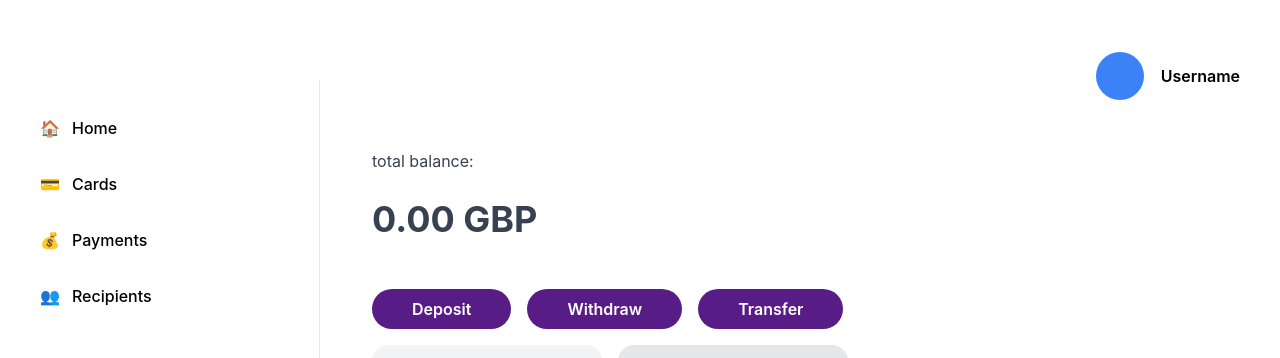
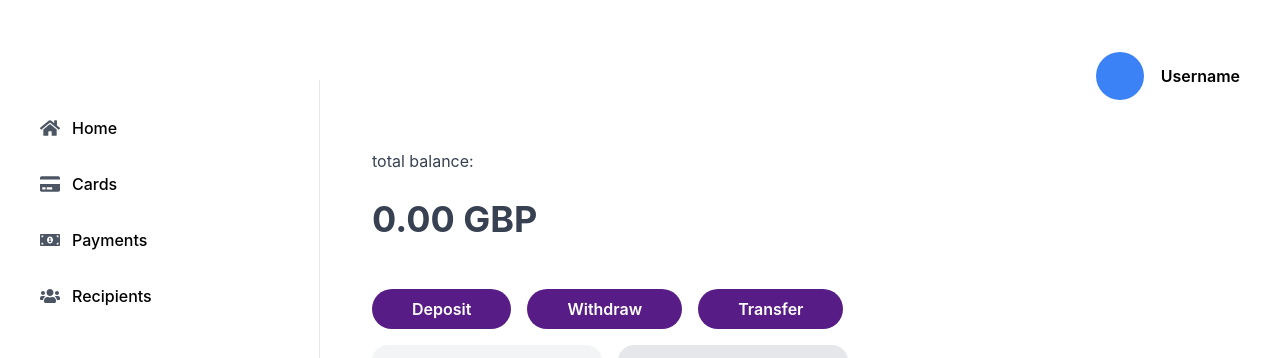
Before and after one commit to andrewisoko/splitter-frontend, a React (Create React App) app: page / in a window 1280 px wide. Shown: the top 358 px of the page. Built offline with nearby package versions, Linux system fonts and the light colour scheme.

Commit message:
Adding svgs from react-icons.

```diff
--- a/src/components/BurgerButton.tsx
+++ b/src/components/BurgerBtn.tsx
@@ -1,4 +1,4 @@
-const BurgerButton = () => {
+const BurgerBtn = () => {
     return (
          <button className="hidden md:flex lg:hidden fixed top-10 left-4 z-10 h-12 w-12 items-center justify-center rounded-full bg-gray-100 hover:bg-gray-200">
         <svg
@@ -16,4 +16,4 @@ const BurgerButton = () => {
     );
 };
 
-export default BurgerButton;
+export default BurgerBtn;
--- a/src/components/SideBar.tsx
+++ b/src/components/SideBar.tsx
@@ -1,22 +1,32 @@
+import {
+  FaHome,           // 🏠 Home
+  FaCreditCard,     // 💳 Cards
+  FaMoneyBillAlt,   // 💰 Payments
+  FaUsers,          // 👥 Recipients
+  FaCog,            // ⚙️ Settings
+  FaBell,           // 🔔 Notifications
+} from 'react-icons/fa';
+
 const Sidebar = () => {
     return (
       <aside className="hidden lg:block mt-20 p-6 border-r  border-gray-200">
         {/* Navigation Menu */}
         <div className="space-y-2 mb-8">
           <button className="w-full flex items-center px-4 py-3 rounded-lg hover:bg-gray-100 transition-colors">
-            <span className="mr-3">🏠</span>
+            {/* <span className="mr-3">🏠</span> */}
+            <FaHome className='mr-3 text-gray-600' size={20}/>
             <span className="font-medium">Home</span>
           </button>
           <button className="w-full flex items-center px-4 py-3 rounded-lg hover:bg-gray-100 transition-colors">
-            <span className="mr-3">💳</span>
+           <FaCreditCard className="mr-3 text-gray-600" size={20} />
             <span className="font-medium">Cards</span>
           </button>
           <button className="w-full flex items-center px-4 py-3 rounded-lg hover:bg-gray-100 transition-colors">
-            <span className="mr-3">💰</span>
+            <FaMoneyBillAlt className="mr-3 text-gray-600" size={20} />
             <span className="font-medium">Payments</span>
           </button>
           <button className="w-full flex items-center px-4 py-3 rounded-lg hover:bg-gray-100 transition-colors">
-            <span className="mr-3">👥</span>
+            <FaUsers className="mr-3 text-gray-600" size={20} />
             <span className="font-medium">Recipients</span>
           </button>
         </div>
--- a/src/pages/HomePage.tsx
+++ b/src/pages/HomePage.tsx
@@ -2,14 +2,16 @@ import CreateAccountCard from "../components/CreateAccountCard";
 import AccountCard from "../components/AccountCard";
 import Sidebar from "../components/SideBar";
 import Nav from "../components/Nav";
-import BurgerButton from "../components/BurgerButton";
+import BurgerBtn from "../components/BurgerBtn";
 import UsernameAvatar from "../components/UsernameAvatar";
 import TransactionOptionsBtn from "../components/TransactionOptionsBtn";
+
+
 
 const HomePage = () => {
   return <div className="lg:grid lg:grid-cols-[25%_75%] gap-4" >
     <Nav/>
-    <BurgerButton/>
+    <BurgerBtn/>
     <Sidebar/>
     <main className="md:col-start-2 p-4 md:p-6 pb-20 md:pb-6">
       <div>
```
